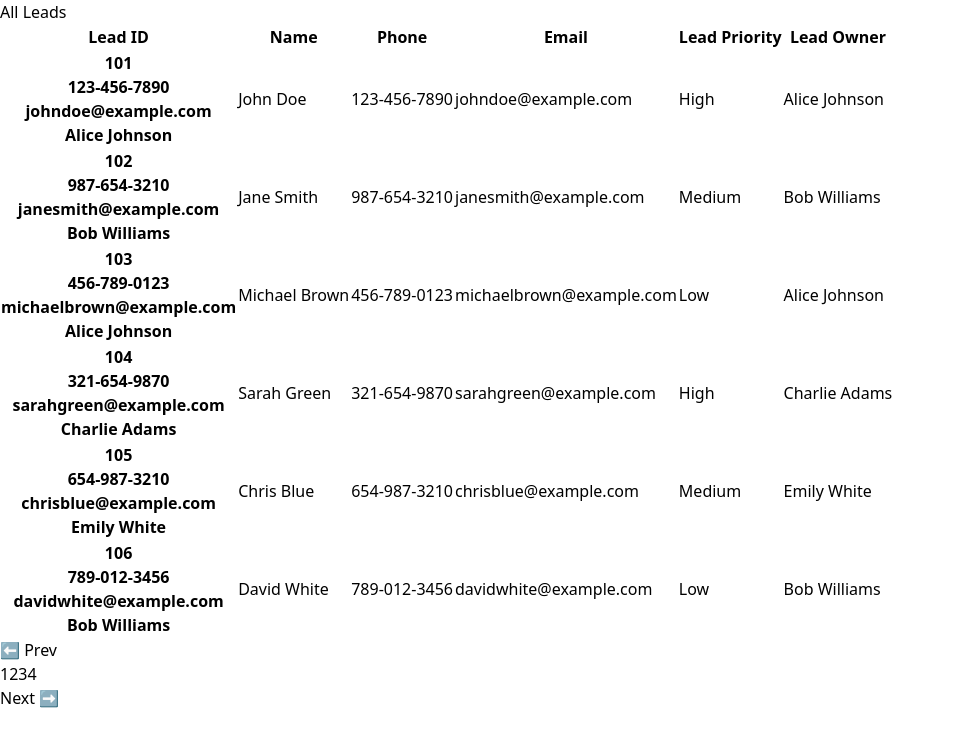
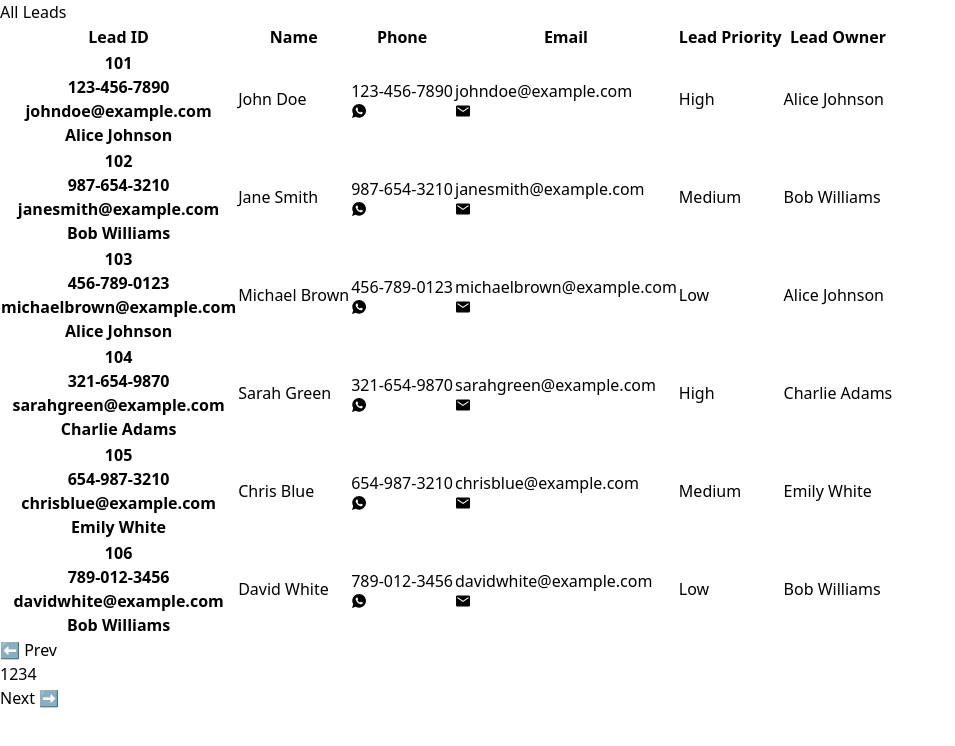
Before and after one commit to geetam-das-binani/automateazyassignment, a React (Vite) app: page /all-leads in a window 1280 px wide. Shown: the top 746 px of the page, without its empty margins (0-955 px from the left). Built offline with nearby package versions, Linux system fonts and the light colour scheme; no server answers.

Commit message:
add table

```diff
--- a/package.json
+++ b/package.json
@@ -15,6 +15,7 @@
     "react-dom": "^18.3.1",
     "react-hook-form": "^7.53.0",
     "react-hot-toast": "^2.4.1",
+    "react-icons": "^5.3.0",
     "react-router-dom": "^6.26.2",
     "zod": "^3.23.8"
   },
--- a/src/components/AllLeadsTable.tsx
+++ b/src/components/AllLeadsTable.tsx
@@ -170,6 +170,8 @@ const AllLeadsTable = () => {
   ]);
   const [allPages, setAllPages] = useState(20);
   const totalPages=Math.ceil(allPages/ITEMS_PER_PAGE)
+
+
   const handleGetAllLeads = async () => {
     try {
       const res = await fetch("https://dev-cc.automateazy.com/api/v1/getLeads", {
--- a/src/components/Pagination.tsx
+++ b/src/components/Pagination.tsx
@@ -5,6 +5,9 @@ type Props = {
 };
 
 const Pagination = ({ page, onPageChange, totalPages }: Props) => {
+
+console.log(page);
+
   return (
     <div className="flex justify-center">
       <button
@@ -15,15 +18,13 @@ const Pagination = ({ page, onPageChange, totalPages }: Props) => {
         ⬅️ Prev
       </button>
       <div className="flex space-x-2">
-        {Array(totalPages)
-          .fill(null)
-          .map((page, index) => (
+        {[...new Array(totalPages)].map((_, index) => (
           <button
-              className={`px-4 py-2 font-bold text-white
-                 bg-blue-500 rounded hover:bg-blue-700 disabled:cursor-not-allowed disabled:bg-blue-300 ${
+            className={` ${
               page === index + 1 && " bg-red-400 hover:bg-red-400 text-white"
-              }`}
-              key={page}
+            } px-4 py-2 font-bold text-white
+                 bg-blue-500 rounded hover:bg-blue-700 disabled:cursor-not-allowed disabled:bg-blue-300 `}
+            key={index}
             onClick={() => onPageChange(index + 1)}
           >
             {index + 1}
--- a/src/components/TableData.tsx
+++ b/src/components/TableData.tsx
@@ -1,4 +1,6 @@
-type Props = {
+
+import { IoLogoWhatsapp } from "react-icons/io";
+import { IoMdMail } from "react-icons/io";type Props = {
   leadId: number;
   phone: string;
   email: string;
@@ -26,8 +28,8 @@ const TableData = ({
         </dl>
       </th>
       <td className="px-6 py-4">{name}</td>
-      <td className="hidden px-6 py-4 sm:table-cell">{phone}</td>
-      <td className="hidden px-6 py-4 sm:table-cell">{email}</td>
+      <td className="hidden px-6 py-4 sm:table-cell"><span className="flex items-center gap-1">{phone} <IoLogoWhatsapp className="text-2xl text-green-500" /></span> </td>
+      <td className="hidden px-6 py-4 sm:table-cell"><span className="flex items-center gap-1">{email} <IoMdMail  className="text-2xl" /></span></td>
       <td className="px-6 py-4 ">{leadPriority}</td>
       <td className="hidden px-6 py-4 lg:table-cell ">{leadOwner}</td>
     </tr>
```
Also changed, not shown: 1 other file (tests, documents, lock files or other folders). Lines whose indentation alone changed are shown as unchanged.
